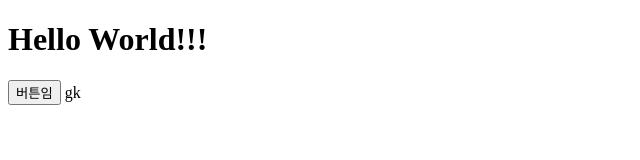
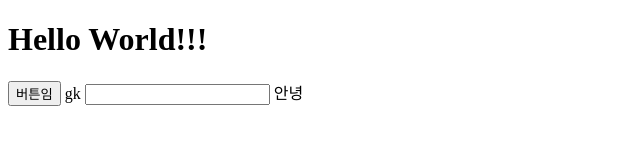
Before and after one commit to sonhongseok/JSP_Project, a plain HTML site: page index.html in a window 1280 px wide. Shown: the whole page, without its empty margins (0-640 px from the left). Drawn offline with Linux system fonts and the light colour scheme.

Commit message:
Update index.html

```diff
--- a/index.html
+++ b/index.html
@@ -9,5 +9,6 @@
     <h1>Hello World!!!</h1>
     <input type="button" value="버튼임" onclick="" />
 gk
+<input type="text"> 안녕
 </body>
 </html>
```
